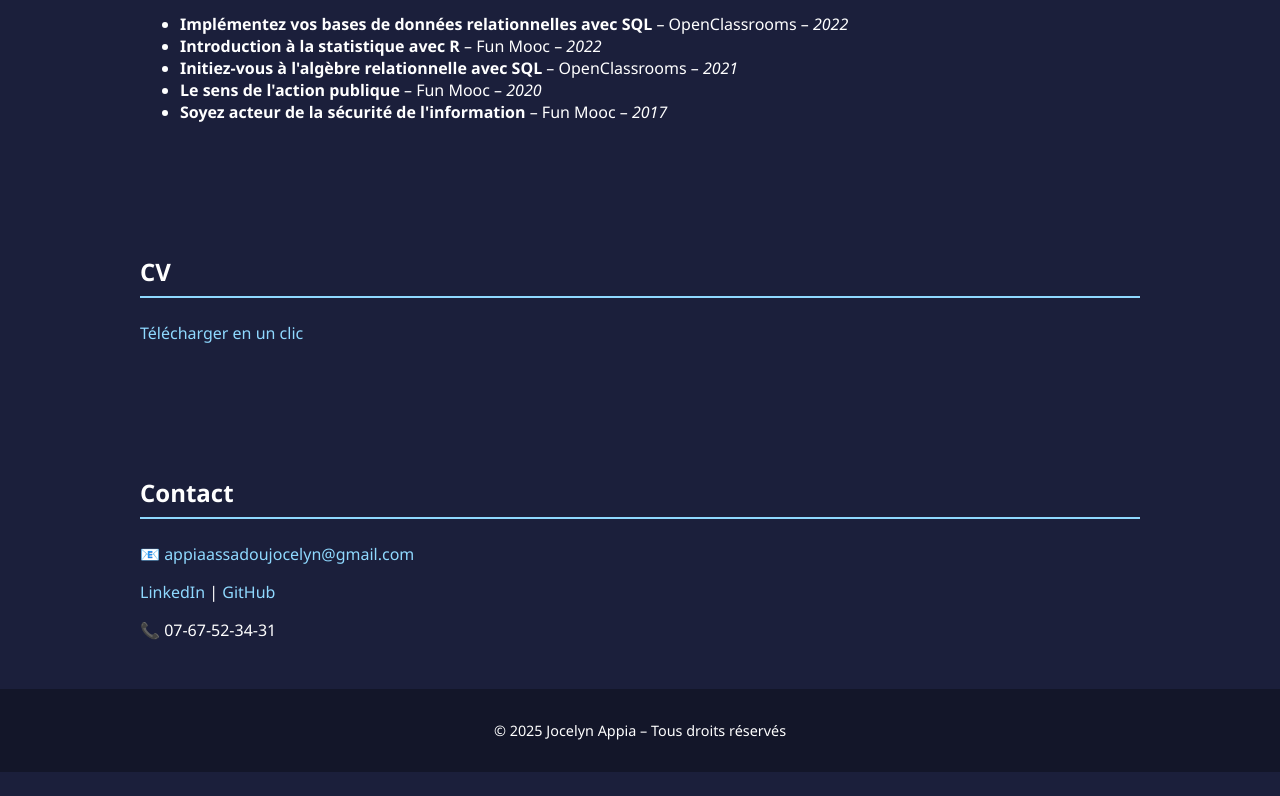
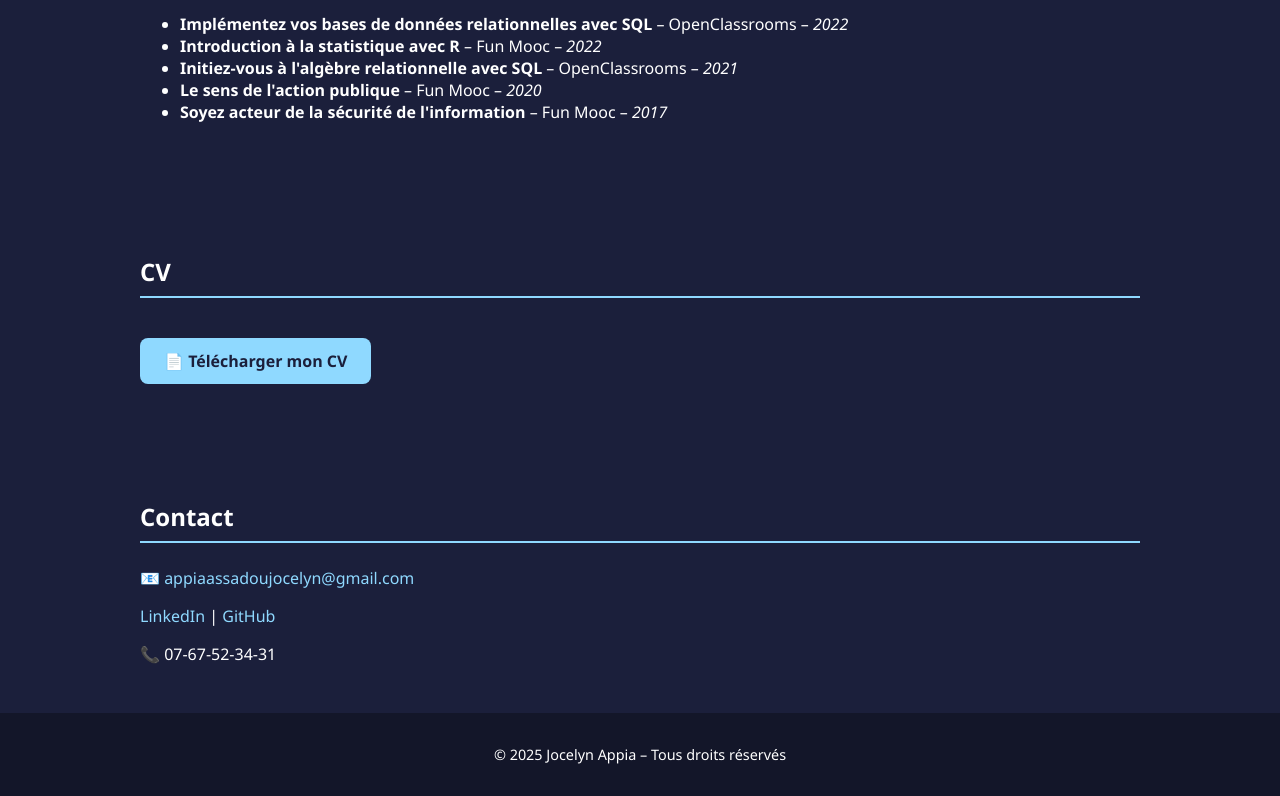
Before and after one commit to Jocelynappia/Portfolio_Jocelyn, a plain HTML site: page index.html in a window 1280 px wide. Shown: the part 2686-3482 px from the top of the page. Before the commit the page ends 3458 px from the top, so only its background shows below. Drawn offline with Linux system fonts and the light colour scheme.

Commit message:
mise à jour html porfoli up

```diff
--- a/index.html
+++ b/index.html
@@ -115,7 +115,7 @@
 
   <section id="cv">
     <h2>CV</h2>
-    <p><a href="https://drive.google.com/drive/u/1/folders/1FMhKWntagknSRsgEHWnflSmY65H7wqoE" target="_blank">Télécharger en un clic</a></p>
+    <a href="https://github.com/Jocelynappia/Portfolio_Jocelyn/blob/main/CV_Jocelyn_APPIA_up16042025.pdf" target="_blank" class="download-btn">📄 Télécharger mon CV</a>
   </section>
 
   <section id="contact">
--- a/portfolio.css
+++ b/portfolio.css
@@ -174,3 +174,19 @@ a:hover {
   height: 100%;
   object-fit: cover;
 }
+/*bouton de téléchargement */
+.download-btn {
+  display: inline-block;
+  background-color: #8fd9ff;
+  color: #1b1f3b;
+  padding: 0.75rem 1.5rem;
+  border-radius: 8px;
+  text-decoration: none;
+  font-weight: bold;
+  transition: background-color 0.3s ease;
+  margin-top: 1rem;
+}
+
+.download-btn:hover {
+  background-color: #6cc2e9;
+}
```
